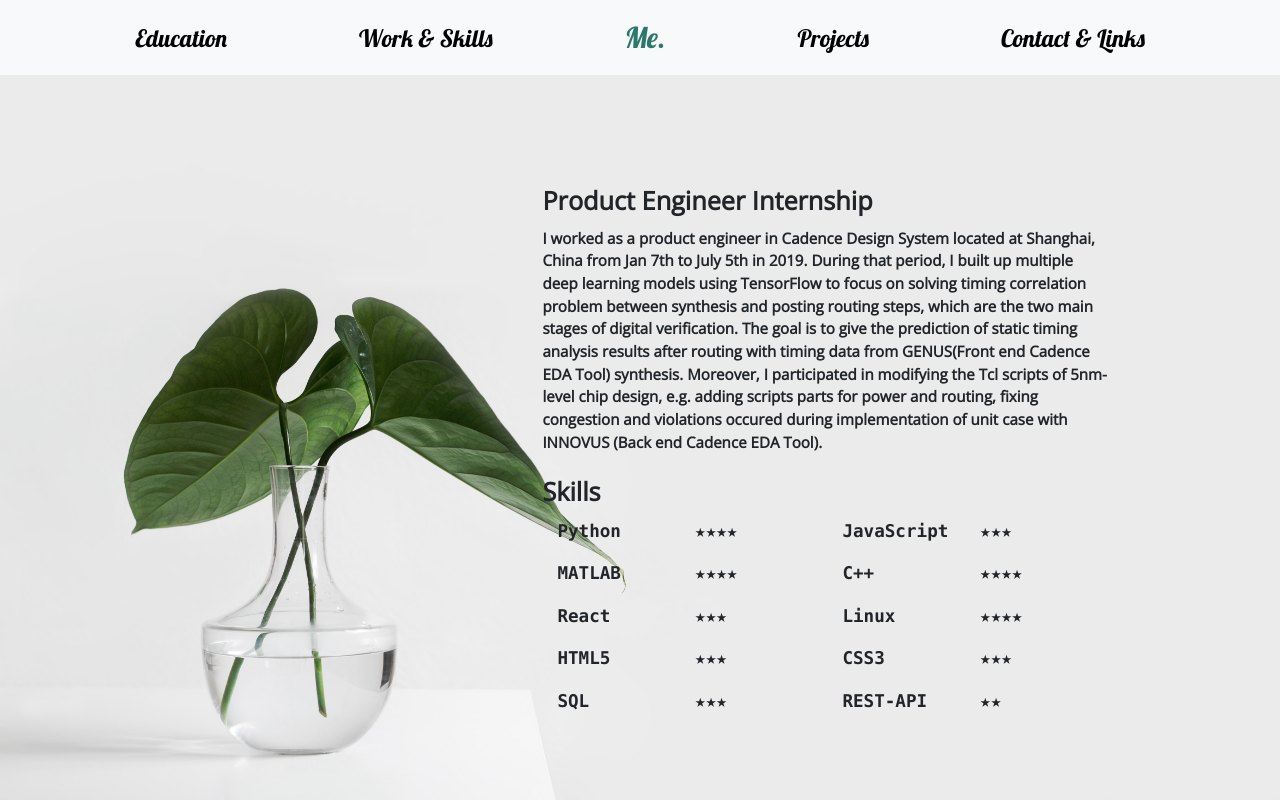
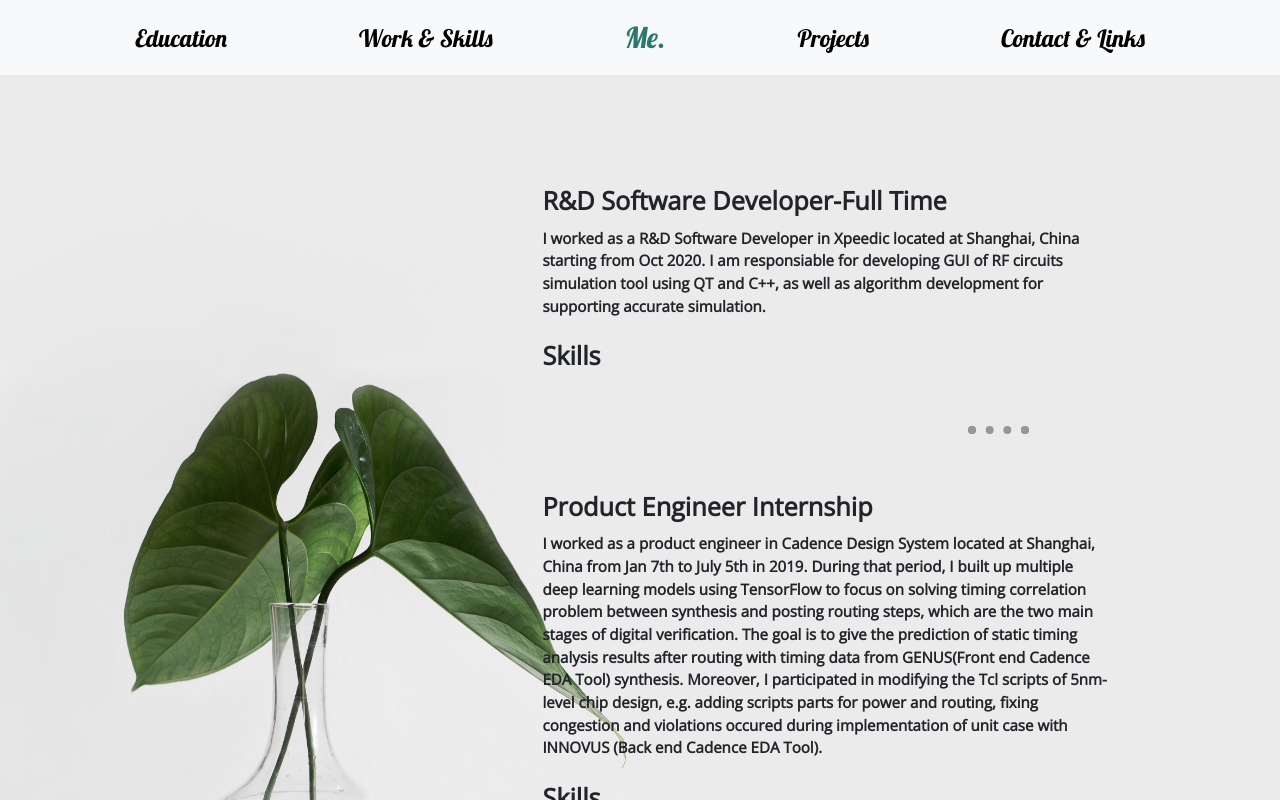
Before and after one commit to YanhaoG/yhgong, a React (Create React App) app: page /#/work in a window 1280 px wide. Shown: the top 800 px of the page. Built offline with nearby package versions, Linux system fonts and the light colour scheme.

Commit message:
add work info

```diff
--- a/src/components/Info.js
+++ b/src/components/Info.js
@@ -11,8 +11,11 @@ export const eduIntro2 = 'Bachelor of Eng. Electrical Engineering.';
 export const Date2 = 'Attending from Sep 2013 to Dec 2017';
 
 // work
-export const jobTitle = 'Product Engineer Internship';
-export const jobDetail =
+export const jobTitle1 = 'R&D Software Developer-Full Time';
+export const jobDetail1 =
+  'I worked as a R&D Software Developer in Xpeedic located at Shanghai, China starting from Oct 2020. I am responsiable for developing GUI of RF circuits simulation tool using QT and C++, as well as algorithm development for supporting accurate simulation.';
+export const jobTitle2 = 'Product Engineer Internship';
+export const jobDetail2 =
   'I worked as a product engineer in Cadence Design System located at Shanghai, China from Jan 7th to July 5th in 2019. During that period, I built up multiple deep learning models using TensorFlow to focus on solving timing correlation problem between synthesis and posting routing steps, which are the two main stages of digital verification. The goal is to give the prediction of static timing analysis results after routing with timing data from GENUS(Front end Cadence EDA Tool) synthesis. Moreover, I participated in modifying the Tcl scripts of 5nm-level chip design, e.g. adding scripts parts for power and routing, fixing congestion and violations occured during implementation of unit case with INNOVUS (Back end Cadence EDA Tool).';
 
 //projects
--- a/src/components/Me.jsx
+++ b/src/components/Me.jsx
@@ -1,5 +1,5 @@
 import React from "react";
-import avatar from "../assets/self.jpg";
+import avatar from "../assets/selfies.jpg";
 import avatarMobile from "../assets/self-mobile.jpg";
 import me from "../assets/me.jpg";
 import meMobile from "../assets/me-mobile.jpg";
--- a/src/components/Work.jsx
+++ b/src/components/Work.jsx
@@ -5,6 +5,7 @@ import * as resize from "./Resize.js";
 import * as info from "./Info.js";
 import Footer from "./Footer";
 import Navbar from "./NavBar";
+import Hr from "./Hr";
 
 
 function Work() {
@@ -17,8 +18,14 @@ function Work() {
             <div className="main" id="work" style={{ backgroundImage: `url(${imageUrl})` }}>
                 <div className="container">
                     <div className="hover">
-                        <h2 className="job">{info.jobTitle}</h2>
-                        <p className="job-detail">{info.jobDetail}</p>
+                        <h2 className="job">{info.jobTitle1}</h2>
+                        <p className="job-detail">{info.jobDetail1}</p>
+                        <h2 className="skill">Skills</h2>
+                    </div>
+                    <Hr />
+                    <div className="hover">
+                        <h2 className="job">{info.jobTitle2}</h2>
+                        <p className="job-detail">{info.jobDetail2}</p>
                         <h2 className="skill">Skills</h2>
                     </div>
                     <div className="row margin first">
```
Also changed, not shown: 10 other files (tests, documents, lock files or other folders).
